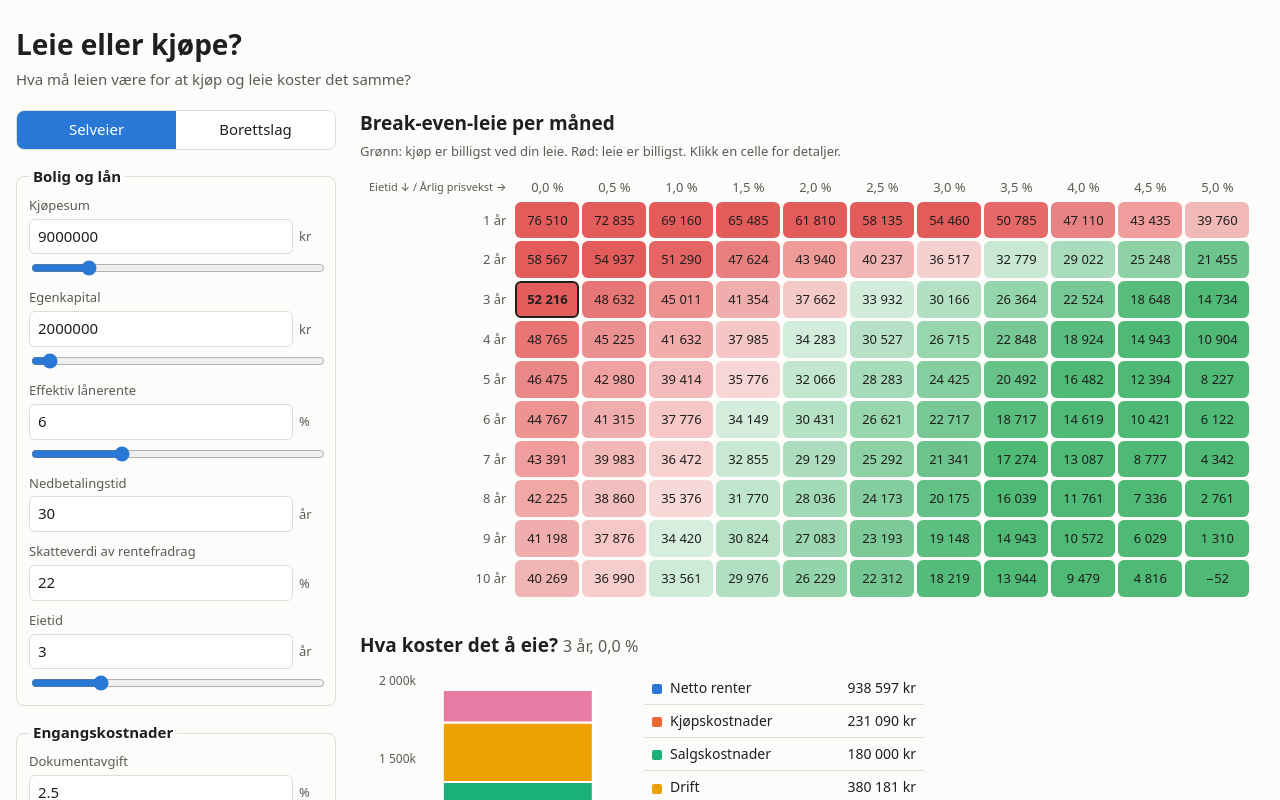
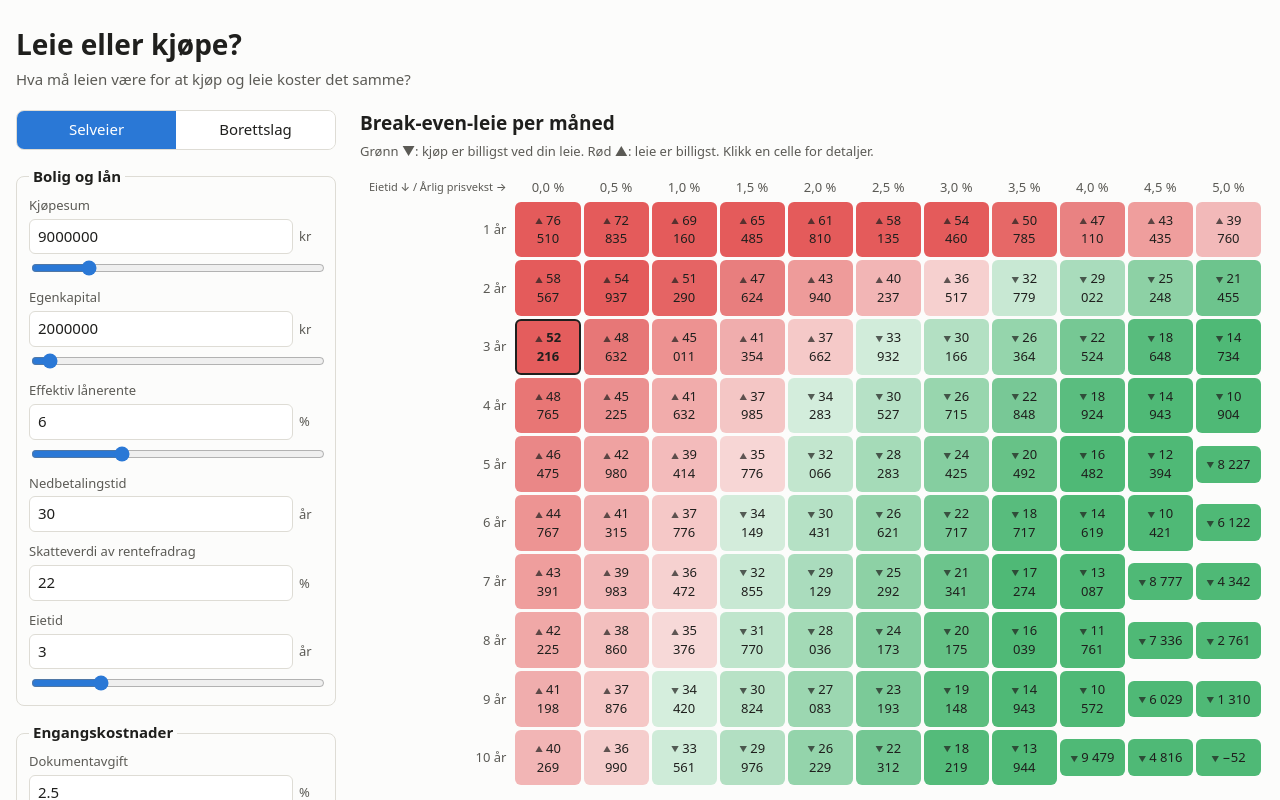
Before and after one commit to FredNors/bolig, a React (Vite) app: page / in a window 1280 px wide. Shown: the top 800 px of the page. Built offline with nearby package versions, Linux system fonts and the light colour scheme.

Commit message:
State the matrix verdict in words and with a marker, not colour alone
Co-Authored-By: Claude Fable 5.1 <noreply@anthropic.com>

```diff
--- a/src/components/Matrix.css
+++ b/src/components/Matrix.css
@@ -77,3 +77,10 @@
   border-color: var(--text);
   font-weight: 700;
 }
+
+.matrix td button .marker {
+  font-size: 8px;
+  margin-right: 3px;
+  opacity: 0.7;
+  vertical-align: middle;
+}
--- a/src/components/Matrix.tsx
+++ b/src/components/Matrix.tsx
@@ -59,11 +59,14 @@ export function Matrix({ state, dispatch }: MatrixProps) {
                       <button
                         type="button"
                         aria-pressed={selected}
-                        aria-label={`${years} år, ${formatPct(growth, 1)}: ${formatKr(value)}`}
+                        aria-label={`${years} år, ${formatPct(growth, 1)}: ${formatKr(value)}, ${tone.kind === 'buy' ? t.cellBuy : t.cellRent}`}
                         data-kind={tone.kind}
                         style={cellStyle(tone)}
                         onClick={() => dispatch({ type: 'selectCell', years, priceGrowth: growth })}
                       >
+                        <span className="marker" aria-hidden="true">
+                          {tone.kind === 'buy' ? '▼' : '▲'}
+                        </span>
                         {formatInt(Math.round(value))}
                       </button>
                     </td>
--- a/src/i18n/nb.ts
+++ b/src/i18n/nb.ts
@@ -43,7 +43,9 @@ export const t = {
   liquidityCash: 'Kontantbehov ved kjøp',
 
   matrixTitle: 'Break-even-leie per måned',
-  matrixHint: 'Grønn: kjøp er billigst ved din leie. Rød: leie er billigst. Klikk en celle for detaljer.',
+  matrixHint: 'Grønn ▼: kjøp er billigst ved din leie. Rød ▲: leie er billigst. Klikk en celle for detaljer.',
+  cellBuy: 'kjøp billigst',
+  cellRent: 'leie billigst',
   matrixYearsAxis: 'Eietid',
   matrixGrowthAxis: 'Årlig prisvekst',
   oneYearWarning:
```
Also changed, not shown: 1 other file (tests, documents, lock files or other folders).
